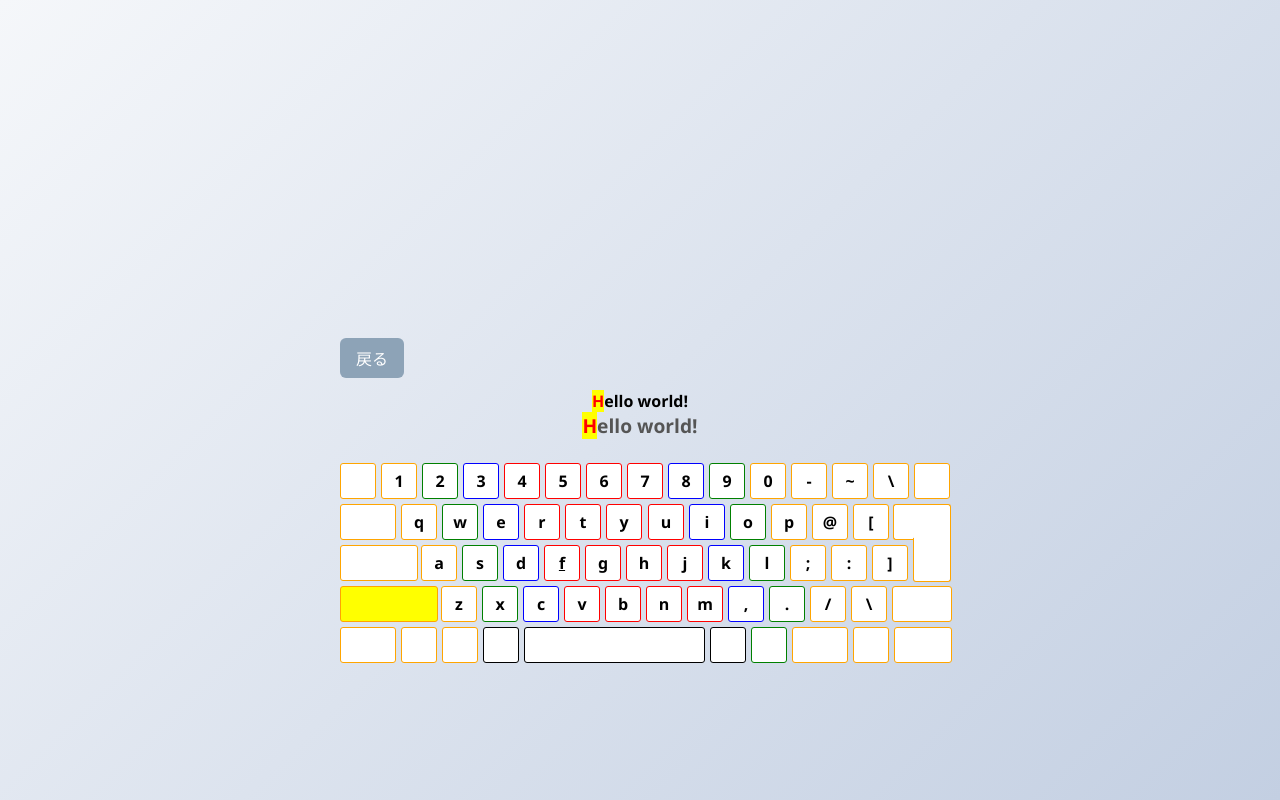
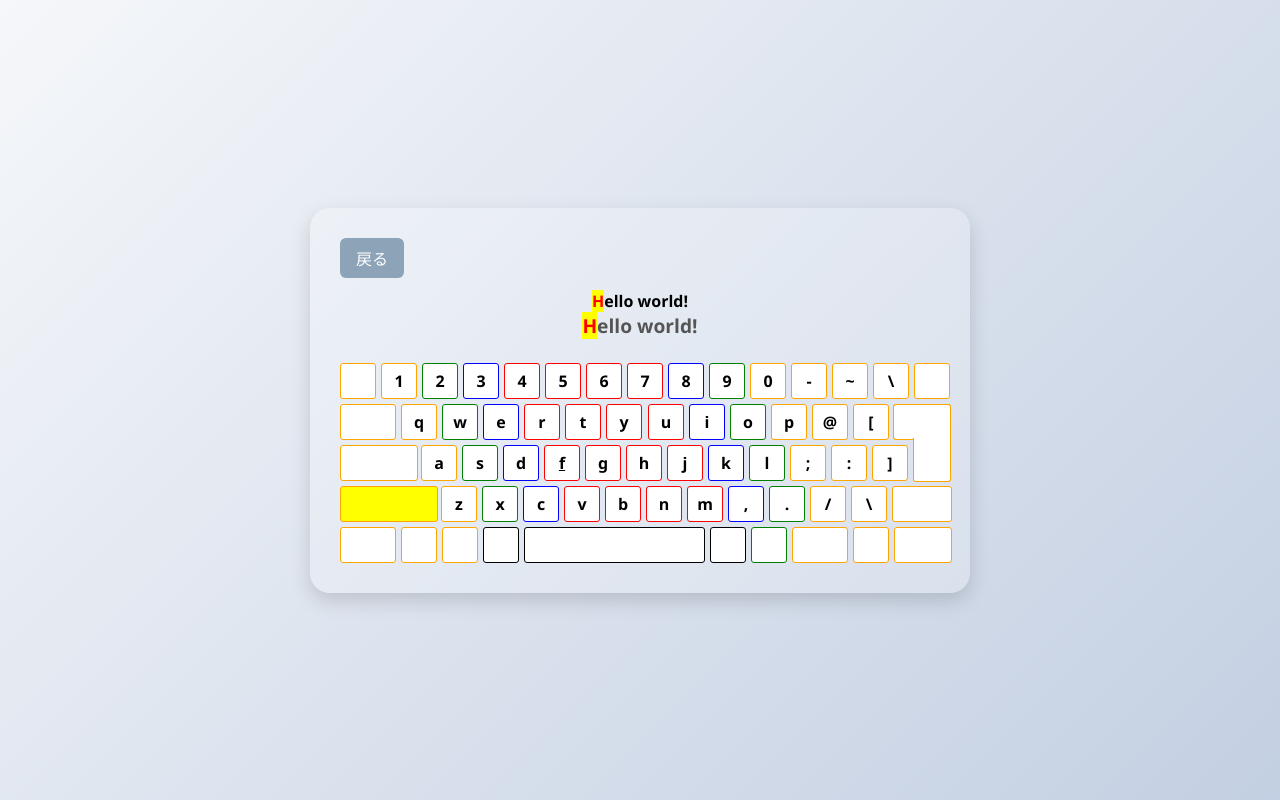
Before and after one commit to ishi720/keyboardUI, a website with bundled scripts: page keyboard.html in a window 1280 px wide. Built offline with nearby package versions, Linux system fonts and the light colour scheme.

Commit message:
レイアウトの修正 #16

```diff
--- a/css/keyboardUI.scss
+++ b/css/keyboardUI.scss
@@ -7,6 +7,16 @@ body {
     justify-content: center;
     align-items: center;
     margin: 0;
+}
+
+.container {
+    background: rgba(255, 255, 255, 0.2);
+    border-radius: 20px;
+    box-shadow: 0 8px 20px rgba(0,0,0,0.15);
+    padding: 30px;
+    flex-direction: column;
+    align-items: center;
+    gap: 20px;
 }
 
 #backButton {
@@ -52,6 +62,7 @@ body {
     position: relative;
     display: grid;
     grid-template-columns: repeat(15, 40px);
+    height: 200px;
     div {
         width: 34px;
         height: 34px;
@@ -391,6 +402,7 @@ body {
         border-color: orange !important;
     }
 
+
     // 強調表示用スタイル
     .next {
     background-color: yellow !important;
```
Also changed, not shown: css/keyboardUI.css, 1 other file.
